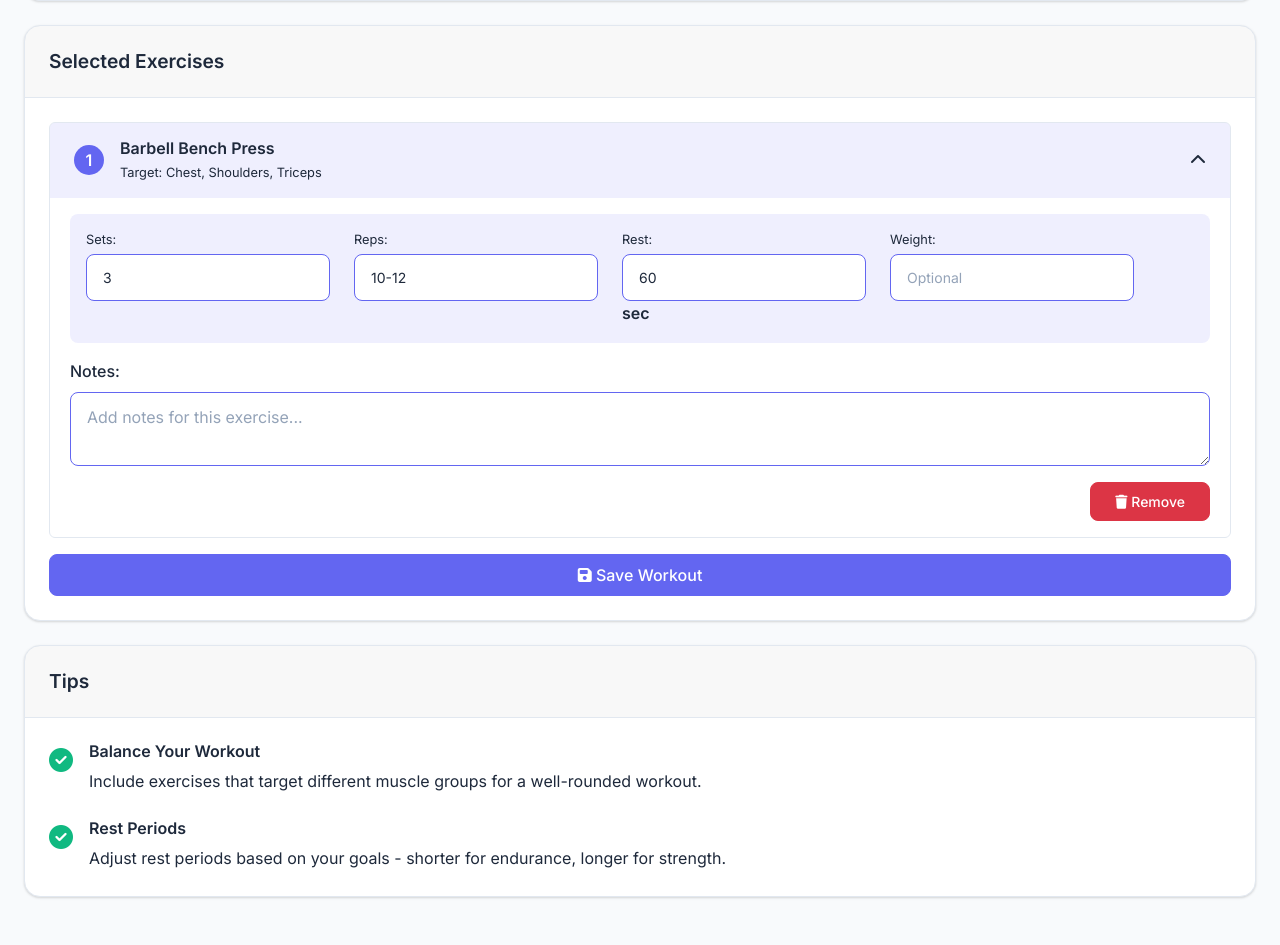
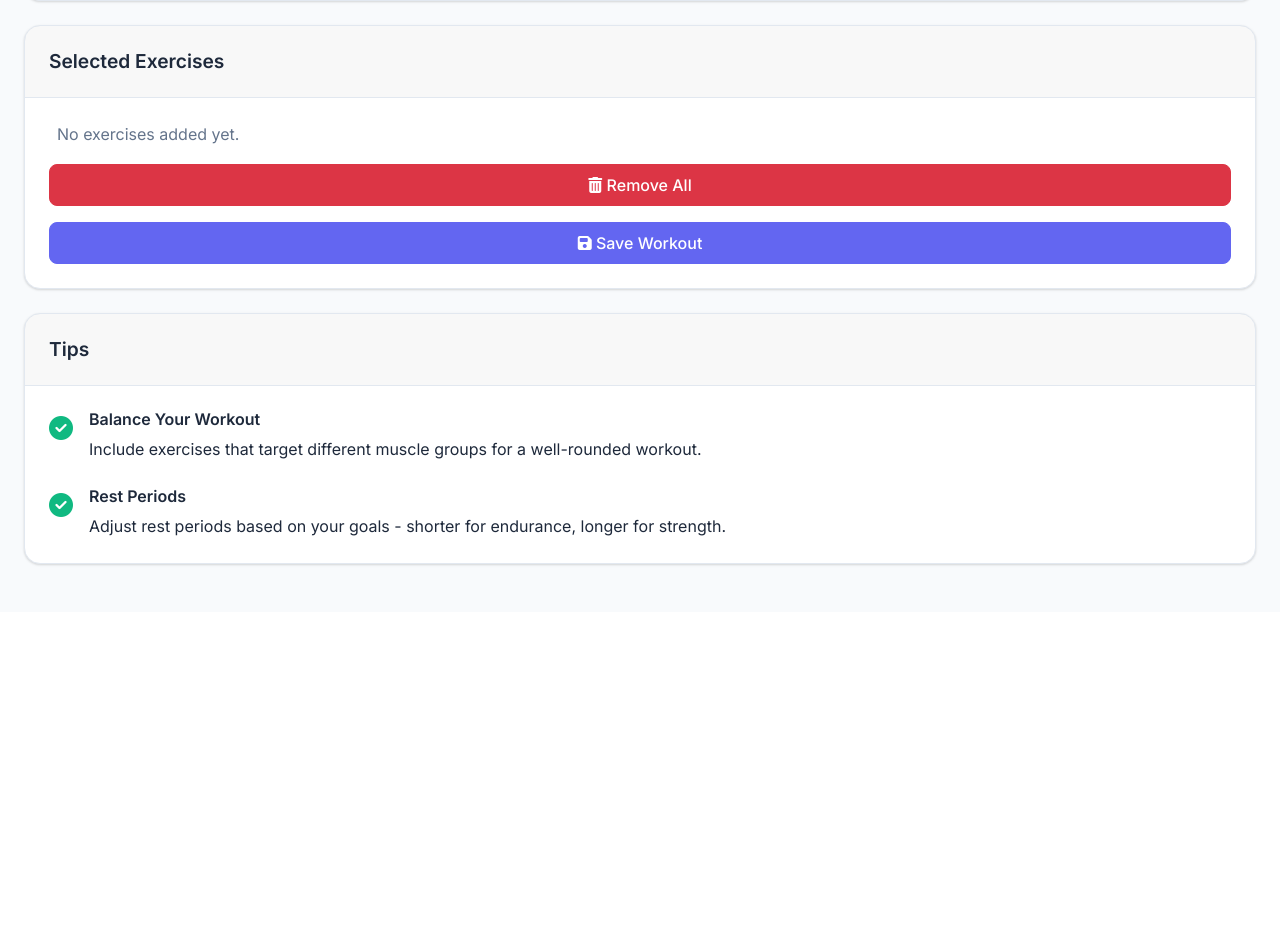
Before and after one commit to Elivius/YourFit-Journey, a PHP site: page /my-workouts.php in a window 1280 px wide. Shown: the part 1003-1948 px from the top of the page. After the commit the page ends 1569 px from the top, so only its background shows below. Run offline with PHP 8.4, Linux system fonts and the light colour scheme; the visitor is signed in with stand-in values (Sample User, id 1); tables that the repository leaves empty or names only in its code hold one stand-in row (values such as "Sample post").

Commit message:
V1.42 - Added temporary workout add

```diff
--- a/user-site/frontend/assets/css/my-workouts.css
+++ b/user-site/frontend/assets/css/my-workouts.css
@@ -25,7 +25,7 @@ textarea::placeholder {
 }
 
 #exercise-results {
-    max-height: 600px; /* Adjust height as needed */
+    max-height: 800px; /* Adjust height as needed */
     overflow-y: auto;   /* Enable vertical scroll if content overflows */
 }
 
--- /dev/null
+++ b/user-site/frontend/assets/js/add-exercise-temp.js
@@ -0,0 +1,128 @@
+let selectedExercises = JSON.parse(localStorage.getItem("selectedExercises") || "[]");
+let hasRenderedOnce = false;
+
+document.addEventListener("DOMContentLoaded", function () {
+    const buttons = document.querySelectorAll(".add-exercise-btn");
+    const accordionContainer = document.getElementById("selectedExercises");
+
+    renderExercises();
+
+    buttons.forEach(button => {
+        button.addEventListener("click", () => {
+            const id = button.getAttribute("data-id");
+            const name = button.getAttribute("data-name");
+            const muscles = button.getAttribute("data-target-muscles");
+
+            if (selectedExercises.some(e => e.id === id)) {
+                alert("Exercise already added!");
+                return;
+            }
+
+            selectedExercises.push({ id, name, muscles });
+            localStorage.setItem("selectedExercises", JSON.stringify(selectedExercises));
+            renderExercises();
+        });
+    });
+
+    function renderExercises() {
+        accordionContainer.innerHTML = "";
+
+        if (selectedExercises.length === 0) {
+            accordionContainer.innerHTML = '<p class="muted-p ms-2">No exercises added yet.</p>';
+            return;
+        }
+
+        selectedExercises.forEach((ex, index) => {
+            const headingId = `exercise${ex.id}Heading`;
+            const collapseId = `exercise${ex.id}Collapse`;
+
+            const isFirstAndFirstRender = index === 0 && !hasRenderedOnce;
+
+            const accordionItem = document.createElement("div");
+            accordionItem.className = "accordion-item";
+
+            accordionItem.innerHTML = `
+                <h2 class="accordion-header" id="${headingId}">
+                    <button class="accordion-button ${isFirstAndFirstRender ? '' : 'collapsed'}" type="button"
+                        data-bs-toggle="collapse" data-bs-target="#${collapseId}"
+                        aria-expanded="${isFirstAndFirstRender}" aria-controls="${collapseId}">
+                        <div class="exercise-header">
+                            <span class="exercise-number">${index + 1}</span>
+                            <div class="exercise-title">
+                                <h6>${ex.name}</h6>
+                                <span class="exercise-target muted-p">Target: ${ex.muscles}</span>
+                            </div>
+                        </div>
+                        <i class="fa-solid fa-chevron-down accordion-icon"></i>
+                    </button>
+                </h2>
+                <div id="${collapseId}" class="accordion-collapse collapse ${isFirstAndFirstRender ? 'show' : ''}"
+                    aria-labelledby="${headingId}">
+                    <div class="accordion-body">
+                        <div class="row">
+                            <div class="col-md-12">
+                                <div class="exercise-parameters">
+                                    <div class="parameter">
+                                        <span class="parameter-label">Sets:</span>
+                                        <span class="parameter-value">
+                                            <input type="number" class="form-control form-control-sm" value="3" min="1">
+                                        </span>
+                                    </div>
+                                    <div class="parameter">
+                                        <span class="parameter-label">Reps:</span>
+                                        <span class="parameter-value">
+                                            <input type="text" class="form-control form-control-sm" value="10-12">
+                                        </span>
+                                    </div>
+                                    <div class="parameter">
+                                        <span class="parameter-label">Rest:</span>
+                                        <span class="parameter-value">
+                                            <input type="number" class="form-control form-control-sm" value="60" min="0"> sec
+                                        </span>
+                                    </div>
+                                    <div class="parameter">
+                                        <span class="parameter-label">Weight:</span>
+                                        <span class="parameter-value">
+                                            <input type="text" class="form-control form-control-sm" placeholder="Optional">
+                                        </span>
+                                    </div>
+                                </div>
+                                <div class="mt-3">
+                                    <label class="form-label">Notes:</label>
+                                    <textarea class="form-control" rows="2" placeholder="Add notes for this exercise..."></textarea>
+                                </div>
+                                <div class="mt-3 text-end">
+                                    <button class="btn btn-danger btn-sm remove-exercise-btn" data-id="${ex.id}">
+                                        <i class="fas fa-trash-alt"></i> Remove
+                                    </button>
+                                </div>
+                            </div>
+                        </div>
+                    </div>
+                </div>
+            `;
+
+            accordionContainer.appendChild(accordionItem);
+        });
+
+        // Only first render should expand the first one
+        hasRenderedOnce = true;
+
+        document.querySelectorAll(".remove-exercise-btn").forEach(btn => {
+            btn.addEventListener("click", () => {
+                const idToRemove = btn.getAttribute("data-id");
+                selectedExercises = selectedExercises.filter(e => e.id !== idToRemove);
+                localStorage.setItem("selectedExercises", JSON.stringify(selectedExercises));
+                renderExercises();
+            });
+        });
+    }
+
+    document.getElementById("remove-all-btn").addEventListener("click", () => {
+        if (confirm("Are you sure you want to remove all selected exercises?")) {
+            selectedExercises = [];
+            localStorage.removeItem("selectedExercises");
+            renderExercises(); // Call your existing render function
+        }
+    });
+});
--- a/user-site/frontend/my-workouts.php
+++ b/user-site/frontend/my-workouts.php
@@ -117,7 +117,7 @@ foreach ($exercises as $exercise) {
                                         </div>
 
                                         <?php if (empty($exercises)): ?>
-                                            <p class="text-muted">No exercises found in this category.</p>
+                                            <p class="muted-p">No exercises found in this category.</p>
                                         <?php endif; ?>
 
                                         <?php foreach ($exercises as $exercise): ?>
@@ -143,11 +143,10 @@ foreach ($exercises as $exercise) {
                                                         </div>
 
                                                         <div>
-                                                            <button class="btn btn-sm btn-primary"
+                                                            <button class="btn btn-sm btn-primary add-exercise-btn"
                                                             data-id="<?= htmlspecialchars($exercise['exercise_id']); ?>"
                                                             data-name="<?= htmlspecialchars($exercise['exercise_name']); ?>"
-                                                            data-target-muscle="<?= htmlspecialchars($exercise['targeted_muscle']); ?>"
-                                                            >
+                                                            data-target-muscles="<?= htmlspecialchars($exercise['targeted_muscle']); ?>">
                                                                 <i class="fas fa-plus"></i> Add
                                                             </button>
                                                         </div>
@@ -171,68 +170,16 @@ foreach ($exercises as $exercise) {
                             <div class="card-body">
                                 <form action="">
                                     <div id="selected-exercises">
-                                        <!-- Sample Selected Exercise -->
+                                        <!-- Place for JS to temporary display user selected exercises -->
                                         <div class="accordion workout-exercises" id="selectedExercises">
-                                            <div class="accordion-item">
-                                                <h2 class="accordion-header" id="exercise1Heading">
-                                                    <button class="accordion-button" type="button" data-bs-toggle="collapse" data-bs-target="#exercise1Collapse" aria-expanded="true" aria-controls="exercise1Collapse">
-                                                        <div class="exercise-header">
-                                                            <span class="exercise-number">1</span>
-                                                            <div class="exercise-title">
-                                                                <h6>Barbell Bench Press</h6>
-                                                                <span class="exercise-target">Target: Chest, Shoulders, Triceps</span>
-                                                            </div>
-                                                        </div>
-                                                        <i class="fa-solid fa-chevron-down accordion-icon"></i>
-                                                    </button>
-                                                </h2>
-                                                <div id="exercise1Collapse" class="accordion-collapse collapse show" aria-labelledby="exercise1Heading">
-                                                    <div class="accordion-body">
-                                                        <div class="row">
-                                                            <div class="col-md-12">
-                                                                <div class="exercise-parameters">
-                                                                    <div class="parameter">
-                                                                        <span class="parameter-label">Sets:</span>
-                                                                        <span class="parameter-value">
-                                                                            <input type="number" class="form-control form-control-sm" value="3" min="1">
-                                                                        </span>
-                                                                    </div>
-                                                                    <div class="parameter">
-                                                                        <span class="parameter-label">Reps:</span>
-                                                                        <span class="parameter-value">
-                                                                            <input type="text" class="form-control form-control-sm" value="10-12">
-                                                                        </span>
-                                                                    </div>
-                                                                    <div class="parameter">
-                                                                        <span class="parameter-label">Rest:</span>
-                                                                        <span class="parameter-value">
-                                                                            <input type="number" class="form-control form-control-sm" value="60" min="0"> sec
-                                                                        </span>
-                                                                    </div>
-                                                                    <div class="parameter">
-                                                                        <span class="parameter-label">Weight:</span>
-                                                                        <span class="parameter-value">
-                                                                            <input type="text" class="form-control form-control-sm" placeholder="Optional">
-                                                                        </span>
-                                                                    </div>
-                                                                </div>
-                                                                <div class="mt-3">
-                                                                    <label class="form-label">Notes:</label>
-                                                                    <textarea class="form-control" rows="2" placeholder="Add notes for this exercise..."></textarea>
-                                                                </div>
-                                                                <div class="mt-3 text-end">
-                                                                    <button class="btn btn-danger btn-sm">
-                                                                        <i class="fas fa-trash"></i> Remove
-                                                                    </button>
-                                                                </div>
-                                                            </div>
-                                                        </div>
-                                                    </div>
-                                                </div>
-                                            </div>
+                                            <p id="no-exercises-msg" class="text-muted">No exercises added yet.</p>
+                                            <div class="accordion workout-exercises" id="selectedExercises"></div>
                                         </div>
                                     </div>
-                                    <div class="d-grid">
+                                    <div class="d-grid gap-3">
+                                        <button type="button" class="btn btn-danger" id="remove-all-btn">
+                                            <i class="fas fa-trash-alt"></i> Remove All
+                                        </button>
                                         <button type="submit" class="btn btn-primary">
                                             <i class="fas fa-save"></i> Save Workout
                                         </button>
@@ -282,5 +229,7 @@ foreach ($exercises as $exercise) {
     <script src="assets/js/script.js"></script>
     <script src="assets/js/theme.js"></script>
     <script src="assets/js/sidebar.js"></script>
+    <script src="assets/js/confirmation-modal.js"></script>
+    <script src="assets/js/add-exercise-temp.js"></script>
 </body>
 </html>
```
